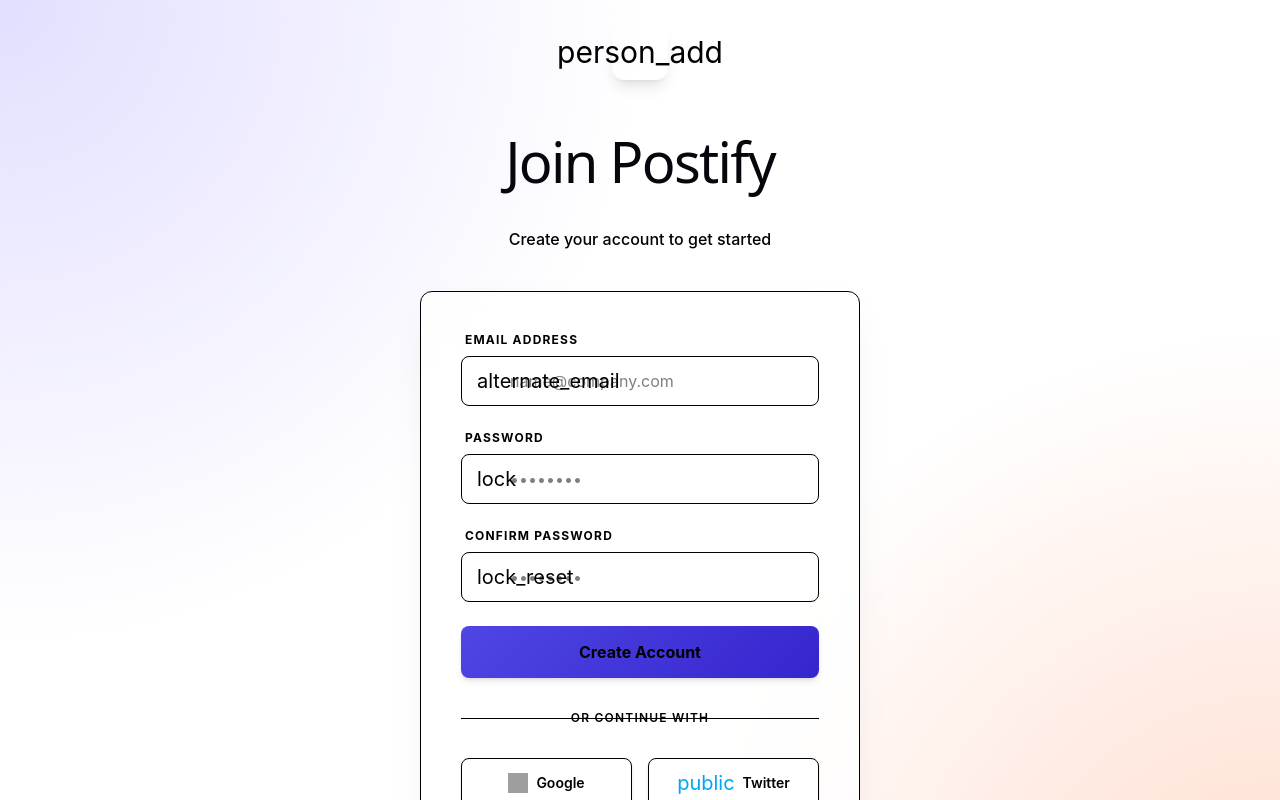
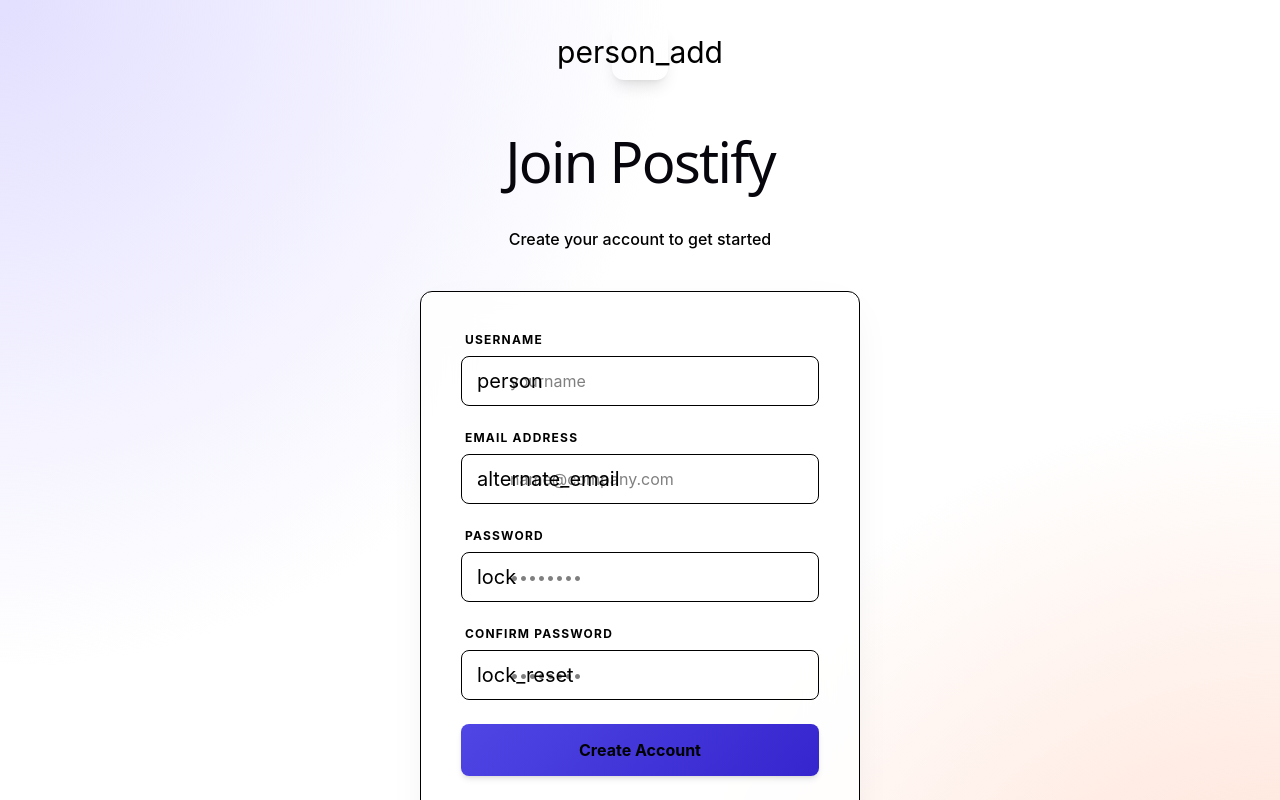
Before and after one commit to AhmadWahebArifi/Postify, a React (Vite) app in the folder frontend/frontend/: page /register in a window 1280 px wide. Shown: the top 800 px of the page. Built offline with nearby package versions, Linux system fonts and the light colour scheme; grey boxes are pictures that could not be loaded.

Commit message:
register

```diff
--- a/frontend/frontend/src/pages/Register.jsx
+++ b/frontend/frontend/src/pages/Register.jsx
@@ -6,6 +6,7 @@
 
 const Register = () => {
   const navigate = useNavigate();
+  const [username, setUsername] = useState('');
   const [email, setEmail] = useState('');
   const [password, setPassword] = useState('');
   const [confirmPassword, setConfirmPassword] = useState('');
@@ -18,8 +19,9 @@
     }
 
     try {
-      const res = await axios.post(`${API}/register`, { email, password });
+      const res = await axios.post(`${API}/register`, { username, email, password });
       localStorage.setItem('token', res.data.token);
+      localStorage.setItem('username', res.data.username);
       navigate('/feed');
     } catch (error) {
       console.error('Register failed:', error);
@@ -49,6 +51,27 @@
         {/* Register Card */}
         <div className="surface-container-lowest glass-effect rounded-xl shadow-[0_12px_40px_-12px_rgba(25,28,30,0.08)] p-10 border border-outline-variant/10">
           <form onSubmit={handleSubmit} className="space-y-6">
+            {/* Username Field */}
+            <div className="space-y-2">
+              <label className="block text-xs font-bold tracking-widest text-on-surface-variant uppercase pl-1" htmlFor="username">
+                Username
+              </label>
+              <div className="relative">
+                <span className="material-symbols-outlined absolute left-4 top-1/2 -translate-y-1/2 text-outline text-xl">
+                  person
+                </span>
+                <input
+                  className="w-full pl-12 pr-4 py-3 bg-surface-container-low border border-outline-variant/20 rounded-lg focus:ring-2 focus:ring-primary/20 focus:border-primary transition-all outline-none text-on-surface placeholder:text-outline/60"
+                  id="username"
+                  type="text"
+                  placeholder="yourname"
+                  value={username}
+                  onChange={(e) => setUsername(e.target.value)}
+                  required
+                />
+              </div>
+            </div>
+
             {/* Email Field */}
             <div className="space-y-2">
               <label className="block text-xs font-bold tracking-widest text-on-surface-variant uppercase pl-1" htmlFor="email">
```
